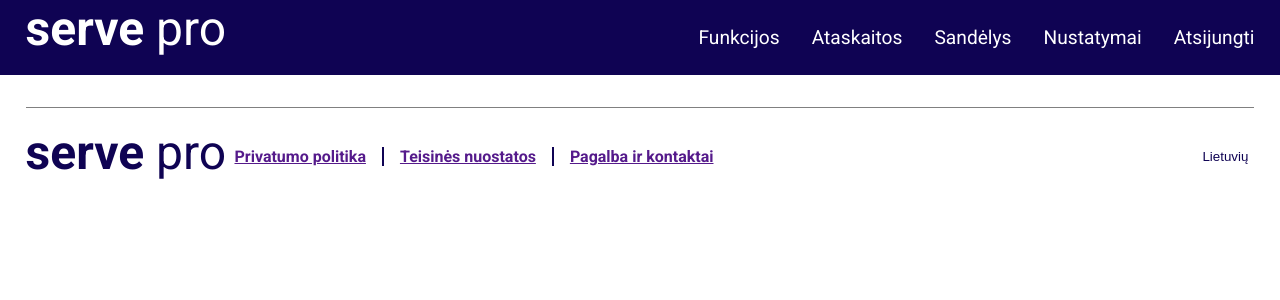
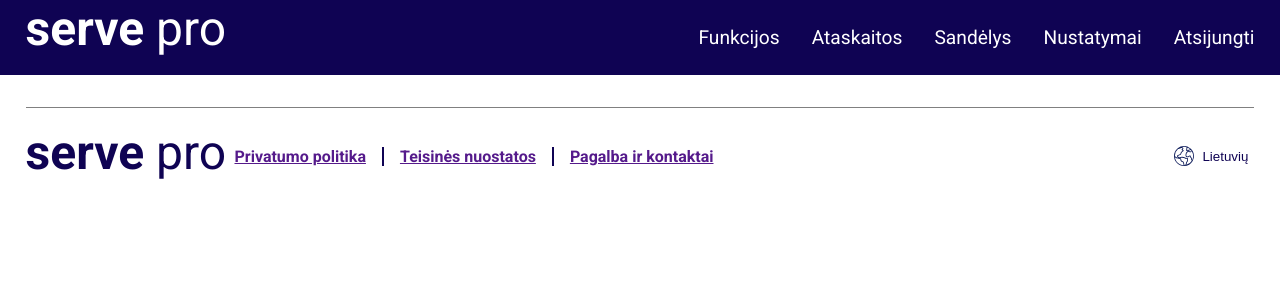
Before and after one commit to NeilaVait/ReactUzduotis-serve, a React (Create React App) app: page / in a window 1280 px wide. Shown: the top 300 px of the page. Built offline with nearby package versions, Linux system fonts and the light colour scheme.

Commit message:
world icon added

```diff
--- a/src/components/Layout/Footer/Footer.jsx
+++ b/src/components/Layout/Footer/Footer.jsx
@@ -1,4 +1,5 @@
 import styles from './Footer.module.css';
+import worldIcon from '../../../assets/Gaublys.svg';
 
 function Footer() {
   return (
@@ -19,7 +20,10 @@ function Footer() {
               <a href="">Pagalba ir kontaktai</a>
             </li>
           </ul>
-          <button className={styles.lang}>Lietuvių</button>
+          <button className={styles.lang}>
+            <img className={worldIcon} src={worldIcon} alt="" />
+            <span>Lietuvių</span>
+          </button>
         </div>
       </footer>
     </div>
--- a/src/components/Layout/Footer/Footer.module.css
+++ b/src/components/Layout/Footer/Footer.module.css
@@ -43,6 +43,9 @@
 }
 
 .lang {
+  display: flex;
+  align-items: center;
+  gap: 0.5rem;
   border: none;
   background-color: transparent;
   cursor: pointer;
@@ -54,3 +57,8 @@
   margin-top: 2rem;
   margin: 2rem 2%;
 }
+
+.worldIcon {
+  width: 10px;
+  height: 10px;
+}
```
Also changed, not shown: src/assets/Gaublys.svg (added).
